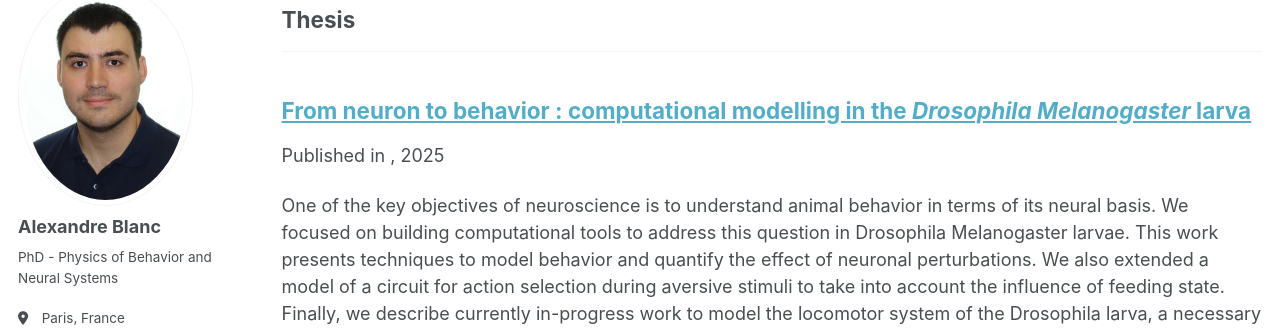
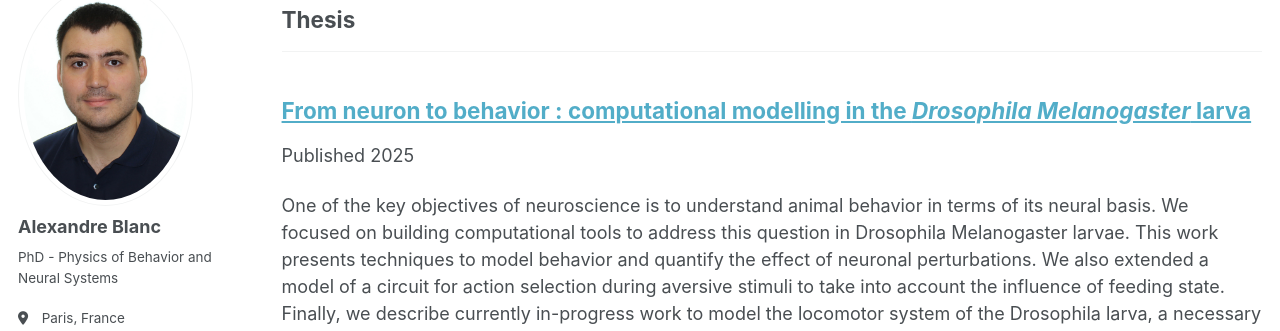
Before and after one commit to aleblanc30/aleblanc30.github.io, a Jekyll site: the page built from _pages/publications.html, in a window 1280 px wide and 900 px high, scrolled down 2365 px. Shown: the part 115-446 px from the top of the window. Built offline with Jekyll 4.4.1, drawn with Linux system fonts in a browser that asks for light colours; some web fonts are replaced; a script that is not in the unit is left out; part of the change alters nothing that is shown.

```diff
--- a/_includes/archive-single.html
+++ b/_includes/archive-single.html
@@ -41,7 +41,7 @@
         {% if post.collection == 'teaching' %}
           <p> {{ post.type }}, <i>{{ post.venue }}</i>, {{ post.date | default: "1900-01-01" | date: "%Y" }} </p>
         {% elsif post.collection == 'publications' %}
-          <p>Published in <i>{{ post.venue }}</i>, {{ post.date | default: "1900-01-01" | date: "%Y" }} </p>
+          <p>Published  {% if post.venue %} in <i>{{ post.venue }}</i>, {% endif %}{{ post.date | default: "1900-01-01" | date: "%Y" }} </p>
         {% elsif post.date %}
          <p class="page__date"><strong><i class="fa fa-fw fa-calendar" aria-hidden="true"></i> {{ site.data.ui-text[site.locale].date_label | default: "Published:" }}</strong> <time datetime="{{ post.date | default: "1900-01-01" | date_to_xmlschema }}">{{ post.date | default: "1900-01-01" | date: "%B %d, %Y" }}</time></p>
         {% endif %}
```
